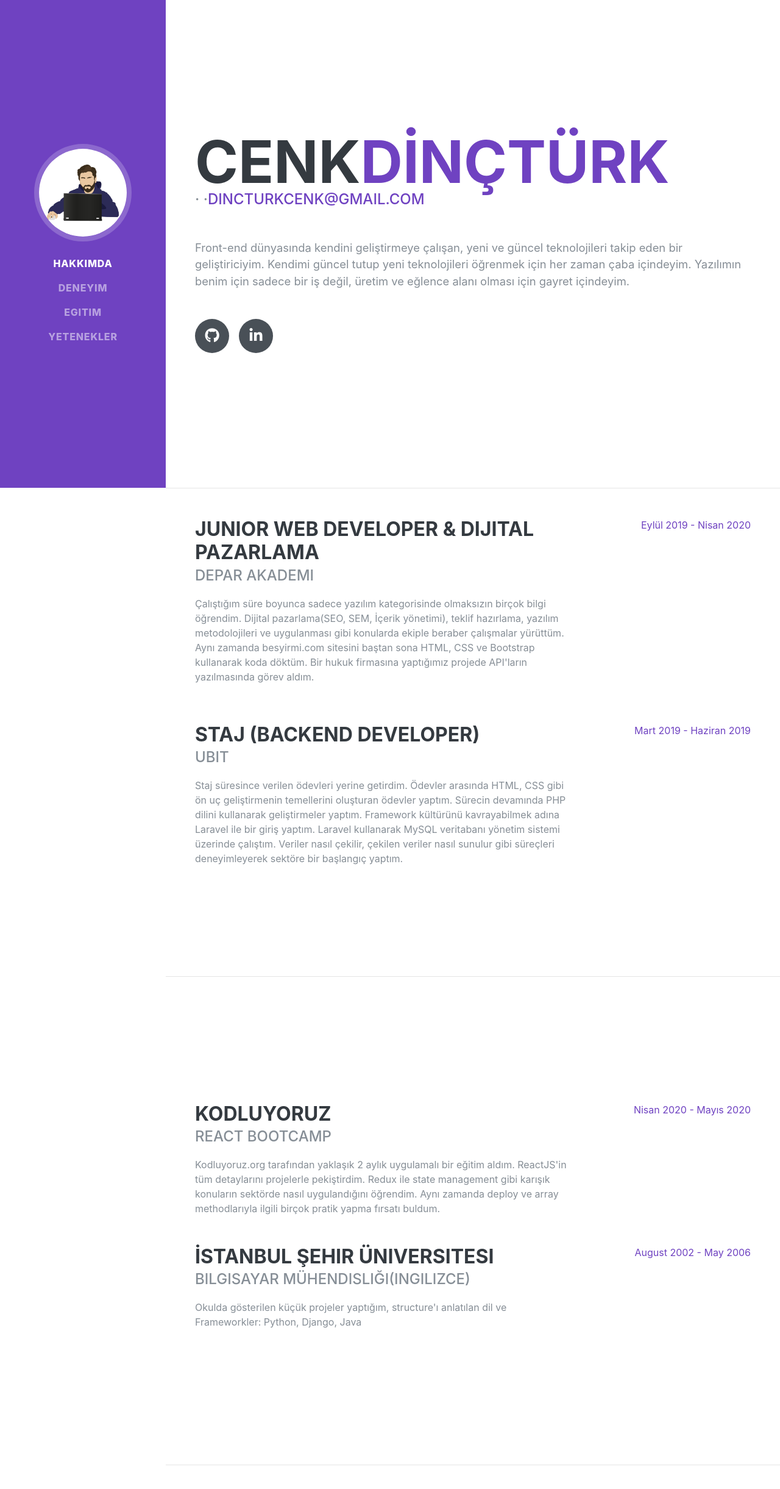
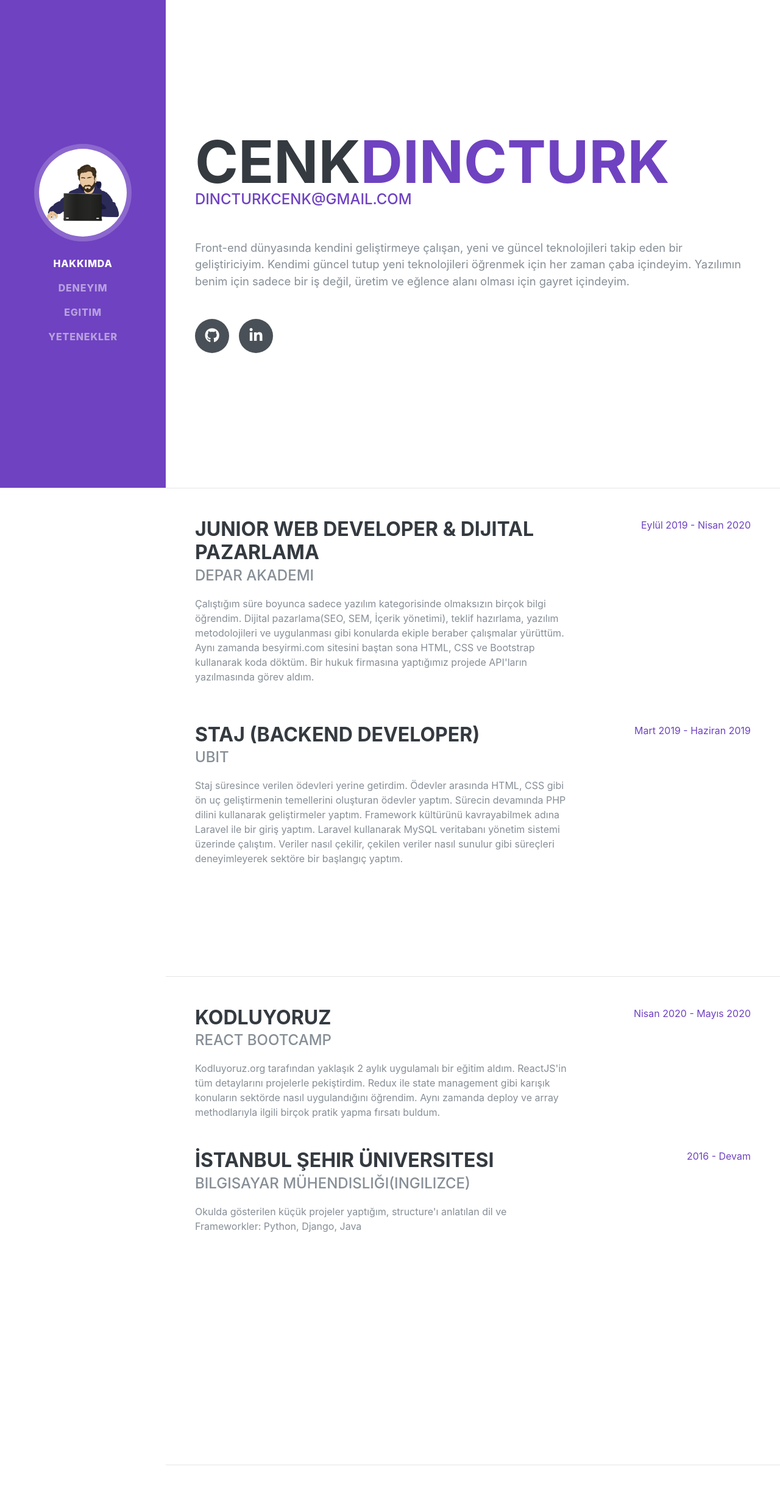
Before and after one commit to cenkdincturk/my-resume, a Gatsby site: page / in a window 1280 px wide. Shown: the top 2442 px of the page at 61% size. Built offline with nearby package versions, Linux system fonts and the light colour scheme; Gatsby itself is replaced by a stand-in of ours; a web font is replaced by a local one.

Commit message:
config ve content duzeltmeleri yapildi.

```diff
--- a/config.js
+++ b/config.js
@@ -9,7 +9,7 @@ module.exports = {
   manifestIcon: 'src/assets/images/avatar.png',
   pathPrefix: `cenkdincturk.com`, // This path is subpath of your hosting https://domain/portfolio
   firstName: 'Cenk',
-  lastName: 'Dİnçtürk',
+  lastName: 'Dincturk',
   // social
   socialLinks: [
     {
--- a/src/components/Sidebar.js
+++ b/src/components/Sidebar.js
@@ -33,7 +33,7 @@ export class Sidebar extends Component {
         className="navbar navbar-expand-lg navbar-dark bg-primary fixed-top"
         id="sideNav"
       >
-        <a className="navbar-brand" href="#page-top">
+        <a className="navbar-brand" href="/">
           <span className="d-block d-lg-none">
             {config.firstName} {config.lastName}
           </span>
@@ -41,7 +41,7 @@ export class Sidebar extends Component {
             <img
               className="img-fluid img-profile rounded-circle mx-auto mb-2"
               src={avatar}
-              alt=""
+              alt="cenkdincturkavatar"
             />
           </span>
         </a>
--- a/src/pages/index.js
+++ b/src/pages/index.js
@@ -14,12 +14,11 @@ const IndexPage = () => (
         id="about"
       >
         <div className="w-100">
-          <h1 className="mb-0">
+          <h1 className="mb-0 mr-0">
             {config.firstName}
-            <span className="text-primary">{config.lastName}</span>
+            <span className="text-primary mr-1">{config.lastName}</span>
           </h1>
           <div className="subheading mb-5">
-            {config.address} · {config.phone} ·
             <a href={`mailto:${config.email}`}>{config.email}</a>
           </div>
           <p className="lead mb-5">
@@ -93,7 +92,7 @@ const IndexPage = () => (
       <hr className="m-0" />
 
       <section
-        className="resume-section p-3 p-lg-5 d-flex align-items-center"
+        className="resume-section p-3 p-lg-5 d-flex justify-content-center"
         id="education"
       >
         <div className="w-100">
@@ -126,7 +125,7 @@ const IndexPage = () => (
               </p>
             </div>
             <div className="resume-date text-md-right">
-              <span className="text-primary">August 2002 - May 2006</span>
+              <span className="text-primary">2016 - Devam</span>
             </div>
           </div>
         </div>
```
